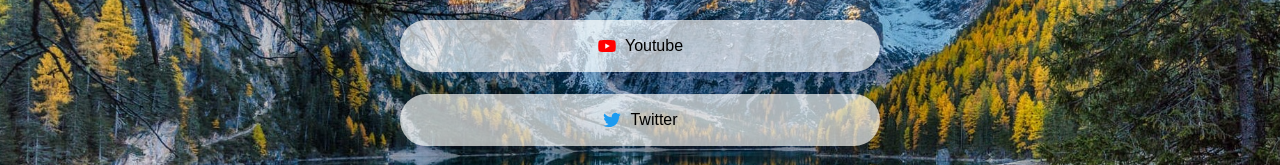
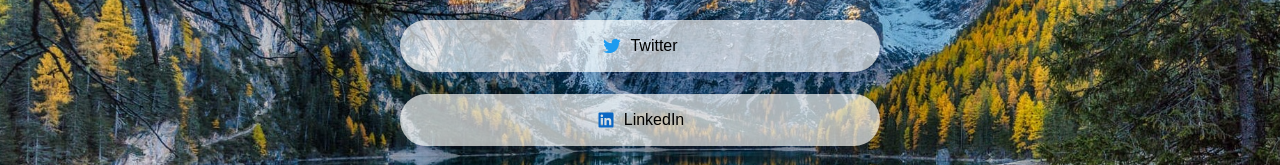
Before and after one commit to Kise07/link-in-bio, a plain HTML site: page index.html in a window 1280 px wide. Shown: the part 265-430 px from the top of the page. Drawn offline with nearby package versions, Linux system fonts and the light colour scheme; animation ran at ten frames a second.

Commit message:
feat: twitter & linkedin added

```diff
--- a/index.html
+++ b/index.html
@@ -54,14 +54,14 @@
           Official Website
         </a>
       </li>
-      <li><a href="">
-          <img src="./images/youtube.svg" alt="Youtube" width="20" />
-          Youtube
+      <li><a href="https://x.com/sebasazmi07">
+          <img src="./images/twitter.svg" alt="Twitter" width="20" />
+          Twitter
         </a>
       </li>
-      <li><a href="https://x.com/KDazmi">
-          <img src="./images/twitter.svg" alt="Twitter" width="20" />
-          Twitter
+      <li><a href="https://www.linkedin.com/in/kise07/">
+          <img src="./images/linkedin.svg" alt="LinkedIn" width="20" />
+          LinkedIn
         </a>
       </li>
       <li><a href="https://github.com/Kise07">
```
Also changed, not shown: images/linkedin.svg (added), 1 other file.
